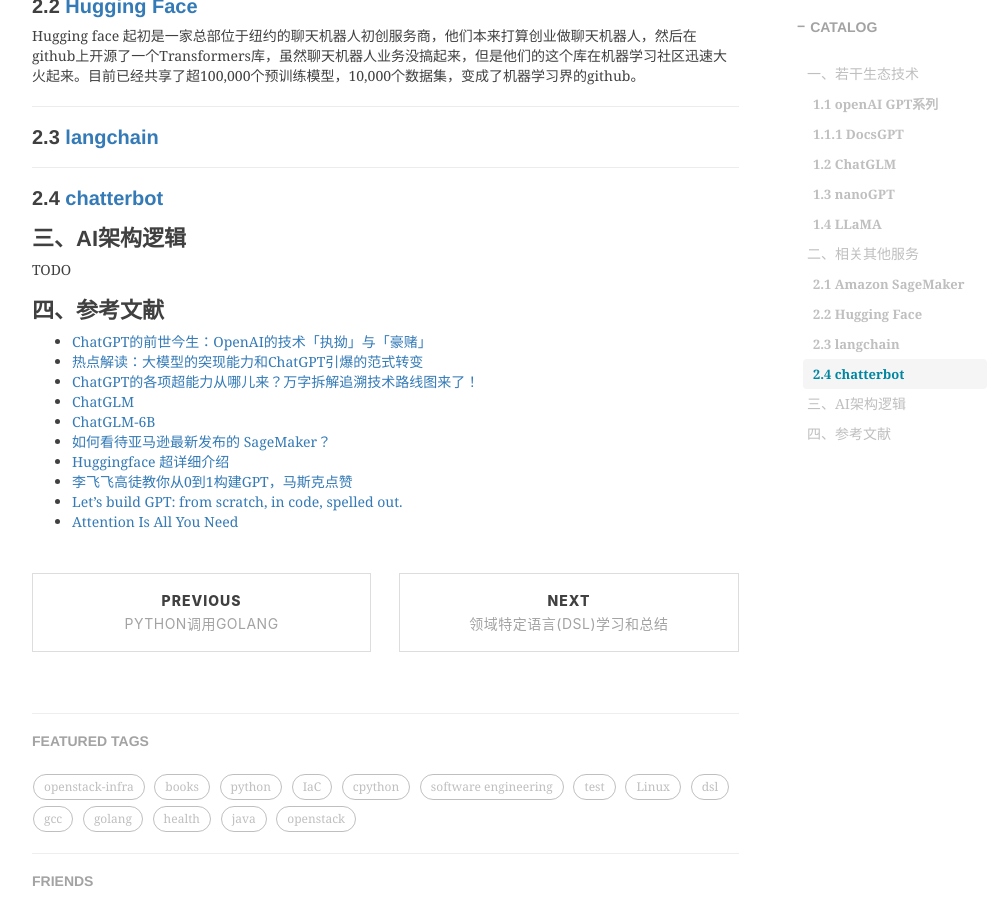
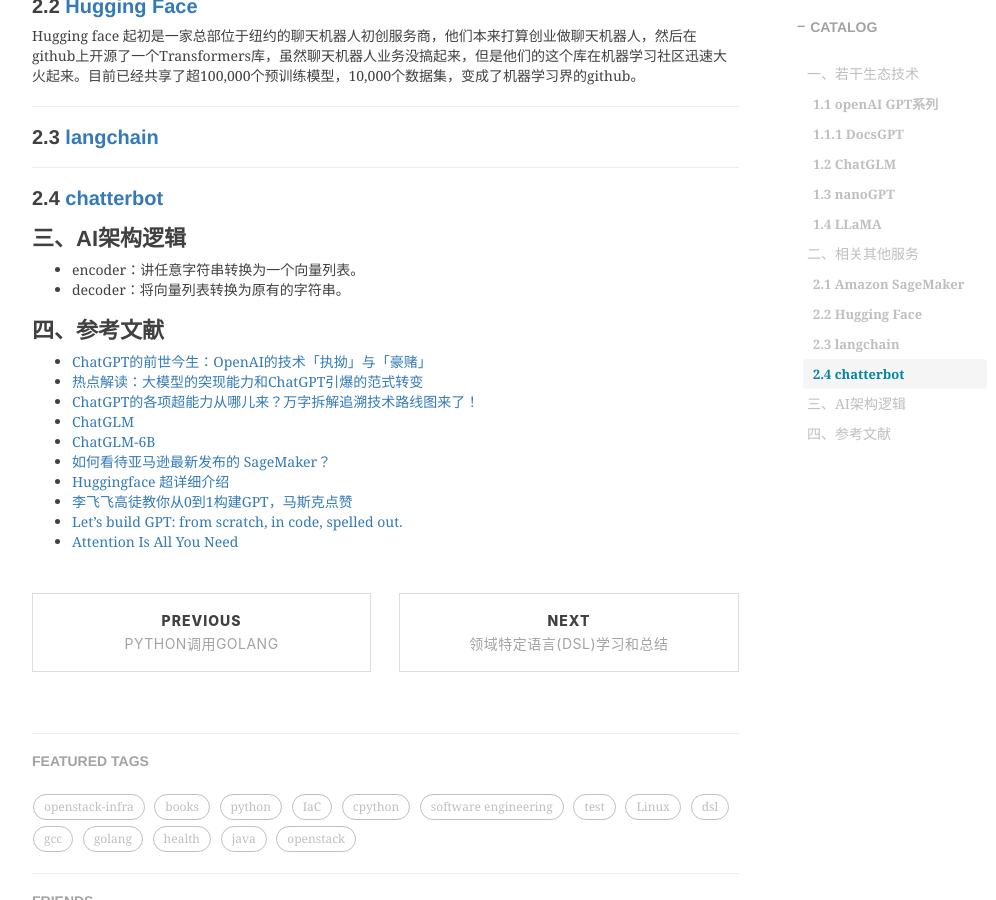
Before and after one commit to shihai1991/shihai1991.github.io, a Jekyll site: the page built from _posts/2023-02-16-openai生态调研.md, in a window 1280 px wide and 900 px high, scrolled down 2146 px. Shown: the whole window, without its empty margins (233-1229 px from the left). Built offline with Jekyll 4.4.1, drawn with Linux system fonts in a browser that asks for light colours; nearby versions of some CDN libraries; comment, search, counter and statistics services are not loaded.

Commit message:
Update 2023-02-16-openai生态调研.md

```diff
--- a/_posts/2023-02-16-openai生态调研.md
+++ b/_posts/2023-02-16-openai生态调研.md
@@ -49,7 +49,8 @@
 
 
 # 三、AI架构逻辑
-TODO
+- encoder：讲任意字符串转换为一个向量列表。
+- decoder：将向量列表转换为原有的字符串。
 
 # 四、参考文献
 - [ChatGPT的前世今生：OpenAI的技术「执拗」与「豪赌」](https://www.8btc.com/article/6805740)
```
